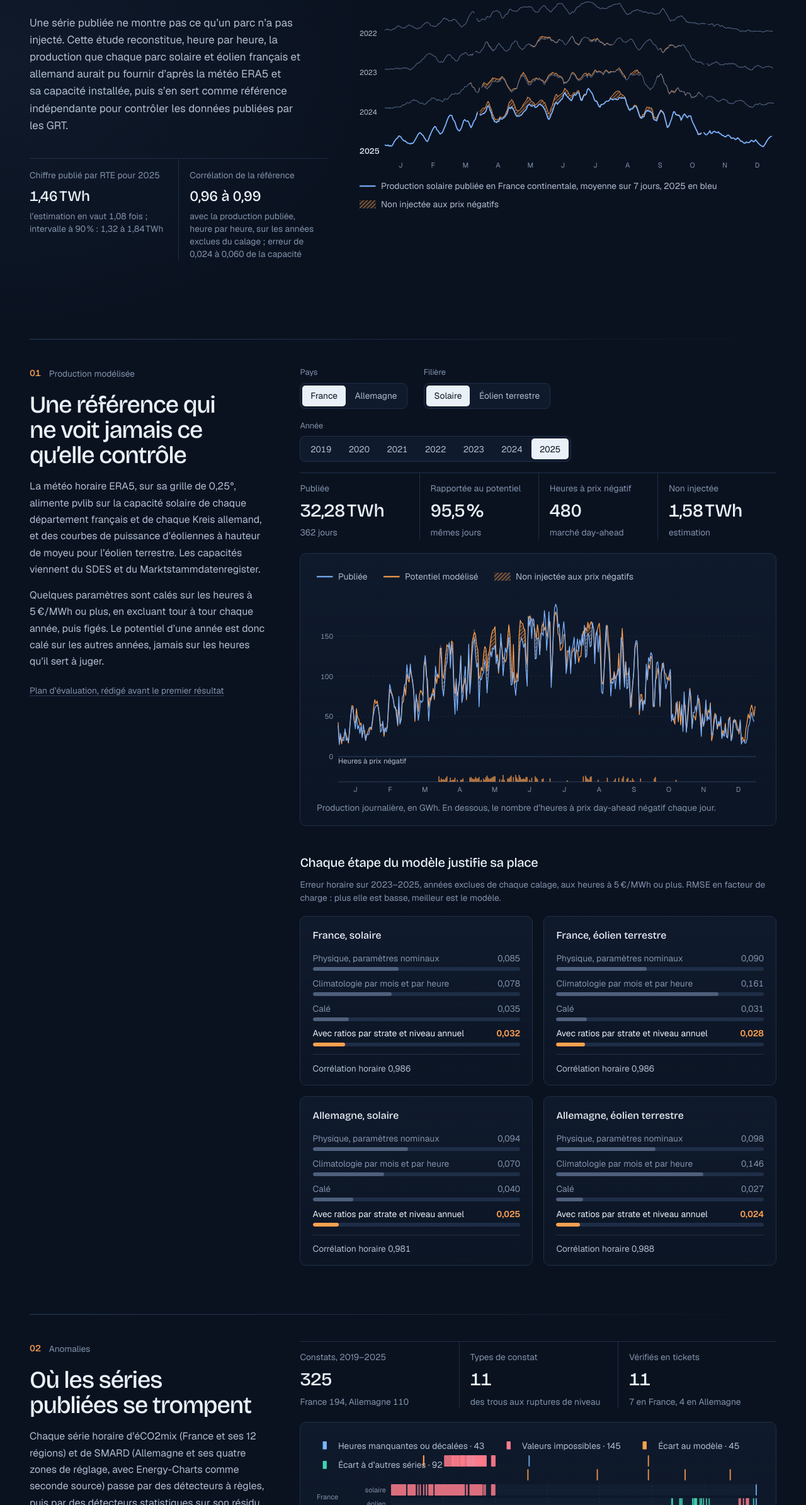
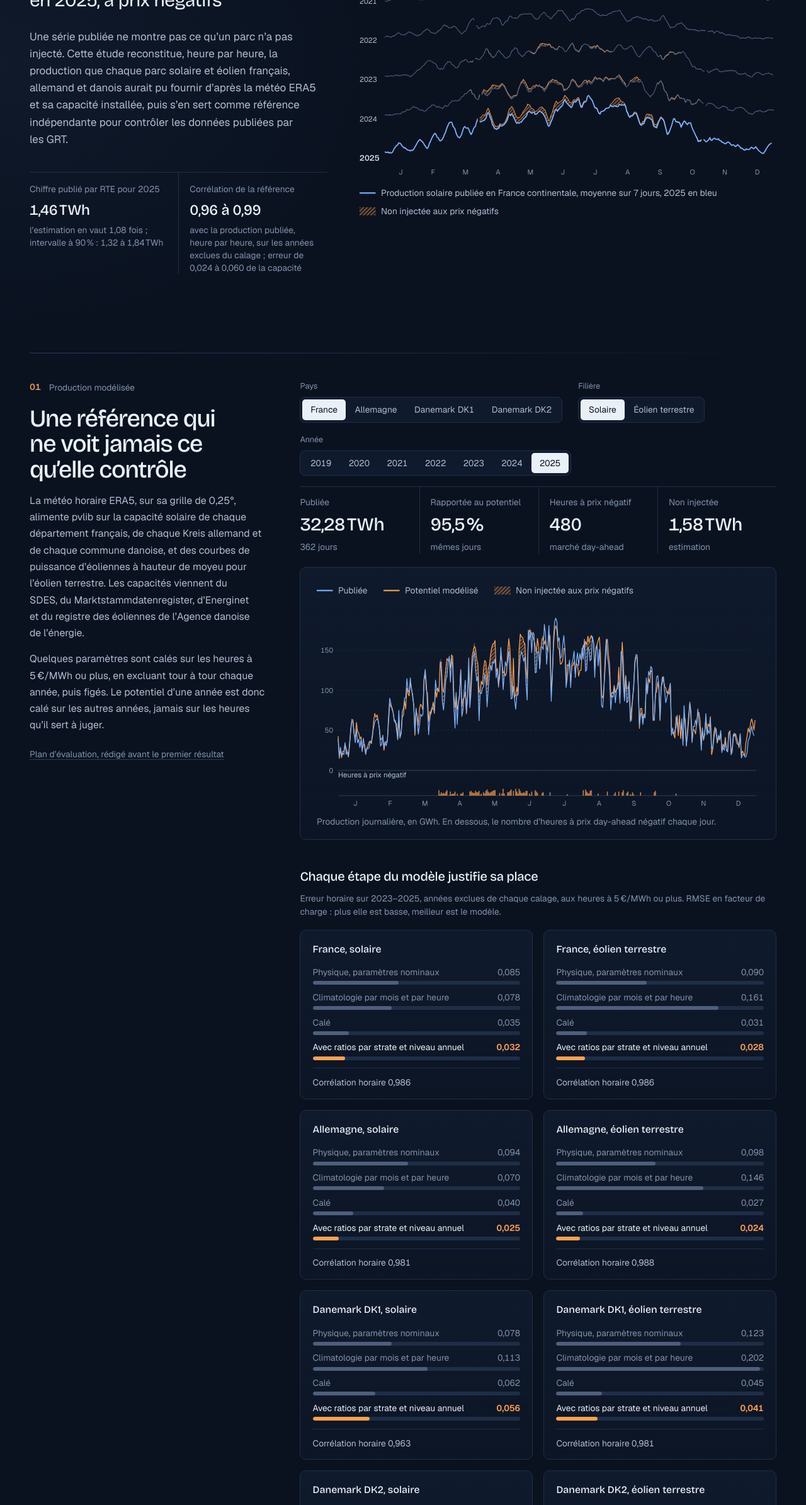
Before and after one commit to zkyasin/eu-solar-wind-audit, a plain HTML site: page site/index.html in a window 1280 px wide. Shown: the part 411-2800 px from the top of the page at 63% size. Drawn offline with Linux system fonts and the light colour scheme.

Commit message:
feat(site): add the Danish price areas to the chapters of the page

```diff
--- a/site/index.html
+++ b/site/index.html
@@ -4,7 +4,7 @@
   <meta charset="utf-8">
   <meta name="viewport" content="width=device-width, initial-scale=1, viewport-fit=cover">
   <title>EU Solar and Wind Audit · séries solaires et éoliennes publiées, contrôlées par un modèle météo</title>
-  <meta name="description" content="Une référence horaire, construite à partir de la météo, pour la production solaire et éolienne en France et en Allemagne de 2019 à 2025, qui sert à contrôler les séries publiées : qualité du modèle, anomalies, périmètre des séries et production non injectée aux prix négatifs.">
+  <meta name="description" content="Une référence horaire, construite à partir de la météo, pour la production solaire et éolienne en France, en Allemagne et au Danemark de 2019 à 2025, qui sert à contrôler les séries publiées : qualité du modèle, anomalies, périmètre des séries et production non injectée aux prix négatifs.">
   <meta name="theme-color" content="#0a1220">
   <script>
     // Applied before the first paint so a reader who chose daylight never sees the night.
@@ -65,12 +65,12 @@
   <main id="top">
     <section class="hero" aria-labelledby="headline">
       <div>
-        <p class="kicker">Solaire et éolien terrestre · France et Allemagne · 2019–2025</p>
+        <p class="kicker">Solaire et éolien terrestre · France, Allemagne et Danemark · 2019–2025</p>
         <h1 id="headline">
           <span class="headline-figure"><span class="figure" id="hero-figure">1,58</span><span class="unit">TWh</span></span>
           <span class="headline-period">de production solaire non injectée en France continentale en 2025, à prix négatifs</span>
         </h1>
-        <p class="lead">Une série publiée ne montre pas ce qu’un parc n’a pas injecté. Cette étude reconstitue, heure par heure, la production que chaque parc solaire et éolien français et allemand aurait pu fournir d’après la météo ERA5 et sa capacité installée, puis s’en sert comme référence indépendante pour contrôler les données publiées par les GRT.</p>
+        <p class="lead">Une série publiée ne montre pas ce qu’un parc n’a pas injecté. Cette étude reconstitue, heure par heure, la production que chaque parc solaire et éolien français, allemand et danois aurait pu fournir d’après la météo ERA5 et sa capacité installée, puis s’en sert comme référence indépendante pour contrôler les données publiées par les GRT.</p>
         <dl class="facts">
           <div>
             <dt>Chiffre publié par RTE pour 2025</dt>
@@ -97,7 +97,7 @@
       <div class="chapter-head">
         <p class="chapter-number">01 <span>Production modélisée</span></p>
         <h2 id="model-title">Une référence qui ne voit jamais ce qu’elle contrôle</h2>
-        <p class="intro">La météo horaire ERA5, sur sa grille de 0,25°, alimente pvlib sur la capacité solaire de chaque département français et de chaque Kreis allemand, et des courbes de puissance d’éoliennes à hauteur de moyeu pour l’éolien terrestre. Les capacités viennent du SDES et du Marktstammdatenregister.</p>
+        <p class="intro">La météo horaire ERA5, sur sa grille de 0,25°, alimente pvlib sur la capacité solaire de chaque département français, de chaque Kreis allemand et de chaque commune danoise, et des courbes de puissance d’éoliennes à hauteur de moyeu pour l’éolien terrestre. Les capacités viennent du SDES, du Marktstammdatenregister, d’Energinet et du registre des éoliennes de l’Agence danoise de l’énergie.</p>
         <p class="intro">Quelques paramètres sont calés sur les heures à 5&#8239;€/MWh ou plus, en excluant tour à tour chaque année, puis figés. Le potentiel d’une année est donc calé sur les autres années, jamais sur les heures qu’il sert à juger.</p>
         <a class="more" href="https://github.com/zkyasin/eu-solar-wind-audit/blob/main/docs/evaluation-plan.md">Plan d’évaluation, rédigé avant le premier résultat</a>
       </div>
@@ -137,7 +137,7 @@
       <div class="chapter-head">
         <p class="chapter-number">02 <span>Anomalies</span></p>
         <h2 id="anomalies-title">Où les séries publiées se trompent</h2>
-        <p class="intro">Chaque série horaire d’éCO2mix (France et ses 12 régions) et de SMARD (Allemagne et ses quatre zones de réglage, avec Energy-Charts comme seconde source) passe par des détecteurs à règles, puis par des détecteurs statistiques sur son résidu par rapport au modèle.</p>
+        <p class="intro">Chaque série horaire d’éCO2mix (France et ses 12 régions), de SMARD (Allemagne et ses quatre zones de réglage, avec Energy-Charts comme seconde source) et d’Energinet (zones de prix danoises DK1 et DK2) passe par des détecteurs à règles, puis par des détecteurs statistiques sur son résidu par rapport au modèle.</p>
         <p class="intro">Les seuils ont été fixés sur 2019–2022, avant toute lecture des années suivantes. Un constat n’est pas un défaut : chacun est soit vérifié sur les fichiers bruts et rédigé en ticket, soit écarté avec sa raison.</p>
         <a class="more" href="https://github.com/zkyasin/eu-solar-wind-audit/blob/main/docs/anomalies-2019-2025.md">Tous les constats et les tickets</a>
       </div>
@@ -149,7 +149,7 @@
           <figcaption>Chaque trait est un constat, de sa première à sa dernière heure. Dans chaque groupe, le solaire en haut et l’éolien en bas.</figcaption>
         </figure>
 
-        <h3>Quatre tickets, vérifiés sur les fichiers bruts</h3>
+        <h3>Six tickets, vérifiés sur les fichiers bruts</h3>
         <div class="tickets">
           <article class="ticket">
             <p class="ticket-id">FR-1 <span>éCO2mix, les 26 séries solaires et éoliennes</span></p>
@@ -170,6 +170,16 @@
             <p class="ticket-id">DE-4 <span>Solaire, TransnetBW, 12 avril 2019</span></p>
             <p class="ticket-figure">environ 3&#8239;GWh manquants</p>
             <p>Zéro de 16&#8239;h à 20&#8239;h dans la zone et dans le total national, qui reste égal à la somme de ses parties. Seul le modèle révèle le trou.</p>
+          </article>
+          <article class="ticket">
+            <p class="ticket-id">DK-1 <span>Solaire, DK1 et DK2, 17 août 2019</span></p>
+            <p class="ticket-figure">6 heures à zéro</p>
+            <p>De 15&#8239;h à 21&#8239;h, heure danoise, dans les deux zones de prix, alors que l’éolien et la consommation suivent leur cours. La Transparency Platform répète une même valeur sur ces heures : aucune des deux sources ne donne la production de l’après-midi.</p>
+          </article>
+          <article class="ticket">
+            <p class="ticket-id">DK-2 <span>Solaire autoconsommé, 17 juin au 14 août 2020</span></p>
+            <p class="ticket-figure">environ 2 heures d’avance</p>
+            <p>L’estimation d’autoconsommation d’Energinet devance la production mesurée dans les deux zones. L’après-midi, elle devient négative d’autant que la production mesurée, jusqu’à −213&#8239;MWh, et ramène le solaire publié à zéro bien avant le coucher du soleil.</p>
           </article>
         </div>
         <p class="note">Les conventions horaires sont contrôlées aussi : éCO2mix publie les mêmes lignes pour chaque jour local, comme le prévoit sa documentation, ce qui répète l’heure qui suit chaque passage à l’heure d’été et omet celle qui précède chaque passage à l’heure d’hiver. Les chiffres journaliers de cette page reposent sur des jours locaux, de 23 ou 25 heures aux changements d’heure.</p>
@@ -212,8 +222,9 @@
         <p class="chapter-number">04 <span>Écrêtement et modulation</span></p>
         <h2 id="modulation-title">Production non injectée aux prix négatifs</h2>
         <p class="intro">Sur les heures où le prix day-ahead est négatif, le potentiel moins la production publiée. Les intervalles à 90&#8239;% viennent d’un bootstrap par jours qui refait le calage et retire au sort la capacité et le ratio DC/AC.</p>
-        <p class="intro">La France est comparée aux volumes mensuels publiés par RTE, dont la méthode n’est pas publique : la concordance reproduit ses chiffres sans prouver ni l’un ni l’autre. L’Allemagne est comparée à l’écrêtement par le marché estimé par Hirth (2026).</p>
+        <p class="intro">La France est comparée aux volumes mensuels publiés par RTE, dont la méthode n’est pas publique : la concordance reproduit ses chiffres sans prouver ni l’un ni l’autre. L’Allemagne est comparée à l’écrêtement par le marché estimé par Hirth (2026). Le Danemark n’a pas de volume publié : ses estimations n’apparaissent qu’au-dessus de l’effet minimal détectable.</p>
         <a class="more" href="https://github.com/zkyasin/eu-solar-wind-audit/blob/main/docs/modulation-france.md">Verdict et limites pour la France</a>
+        <a class="more" href="https://github.com/zkyasin/eu-solar-wind-audit/blob/main/docs/modulation-denmark.md">Estimations et limites pour le Danemark</a>
       </div>
       <div class="chapter-body">
         <div class="controls">
@@ -239,13 +250,13 @@
       <div class="chapter-head">
         <p class="chapter-number">05 <span>Méthode</span></p>
         <h2 id="method-title">Conçue pour être relancée, et pour accueillir le pays suivant</h2>
-        <p class="intro">Une commande par étape, chacune enregistrant la version du code et de ses entrées à côté de ses tables. Un pays est un fichier de configuration : le Danemark et les Pays-Bas alimentent déjà la matrice du chapitre 03, et la Belgique, l’Espagne, le Portugal, l’Italie, l’Autriche et la Pologne suivront, chacun publié avec le niveau de preuve que permet le plan.</p>
+        <p class="intro">Une commande par étape, chacune enregistrant la version du code et de ses entrées à côté de ses tables. Un pays est un fichier de configuration : le Danemark est couvert sur les quatre axes, les Pays-Bas alimentent déjà la matrice du chapitre 03, et la Belgique, l’Espagne, le Portugal, l’Italie, l’Autriche et la Pologne suivront, chacun publié avec le niveau de preuve que permet le plan.</p>
         <a class="more" href="https://github.com/zkyasin/eu-solar-wind-audit#reproduce">Reproduire chaque chiffre</a>
       </div>
       <div class="chapter-body">
         <ol class="pipeline">
           <li><span>Entrées</span>Météo ERA5, capacités SDES et MaStR, éCO2mix, SMARD, Energy-Charts, Energinet, ENTSO-E, Eurostat, prix day-ahead</li>
-          <li><span>Modèle physique</span>pvlib par département ou Kreis, courbes de puissance par période de mise en service</li>
+          <li><span>Modèle physique</span>pvlib par département, Kreis ou commune danoise, courbes de puissance par période de mise en service</li>
           <li><span>Calage</span>Perte de Huber, une année exclue, calages figés sous un tag</li>
           <li><span>Contrôles</span>Détecteurs d’anomalies, matrice de périmètre, modulation avec bootstrap</li>
           <li><span>Publication</span>Tables, figures et données de cette page</li>
@@ -280,6 +291,8 @@
           <li>Allemagne, écrêtement par le marché : Hirth, L. (2026), <span lang="en">Do wind and solar curtail at negative electricity prices?</span>, arXiv 2609.10053v2.</li>
           <li>Energy-Charts.info, Fraunhofer ISE, CC BY 4.0.</li>
           <li>Source : Energinet (www.energidataservice.dk). CC BY 4.0.</li>
+          <li>Danemark, registre des éoliennes : Energistyrelsen (Agence danoise de l’énergie), Stamdataregister for vindkraftanlæg.</li>
+          <li>Communes danoises : © EuroGeographics pour les limites administratives (GISCO, LAU 2024).</li>
           <li>Source de publication : ENTSO-E Transparency Platform (transparency.entsoe.eu). Les valeurs présentées sont dérivées des données publiées.</li>
           <li>Source : Eurostat, nrg_bal_peh. Données modifiées par ce projet ; Eurostat n’est pas responsable des données modifiées.</li>
           <li lang="en">Contains modified Copernicus Climate Change Service information 2026. Neither the European Commission nor ECMWF is responsible for any use that may be made of the Copernicus information or data it contains.</li>
--- a/site/js/anomalies.js
+++ b/site/js/anomalies.js
@@ -52,7 +52,10 @@ const ROWS = [
   ["FR", "regional", "12 régions"],
   ["DE", "national", "Allemagne"],
   ["DE", "regional", "4 zones de réglage"],
+  ["DK1", "national", "Danemark DK1"],
+  ["DK2", "national", "Danemark DK2"],
 ];
+const NATIONAL = { FR: "France", DE: "Allemagne", DK1: "Danemark DK1", DK2: "Danemark DK2" };
 
 const START = Date.UTC(2019, 0, 1);
 const END = Date.UTC(2026, 0, 1);
@@ -69,16 +72,17 @@ function describe(series) {
     };
   }
   if (!technology) return { scope: null };
-  const name =
-    source === "odre"
-      ? area === "FR"
-        ? `${TECHNOLOGY[technology]}, France`
-        : `${TECHNOLOGY[technology]}, ${REGIONS[area.slice(3)]}`
-      : area === "DE"
-        ? `${TECHNOLOGY[technology]}, Allemagne`
-        : `${TECHNOLOGY[technology]}, ${area}`;
-  const national = area === "FR" || area === "DE";
-  return { scope: national ? "national" : "regional", name, technology };
+  const national = Object.hasOwn(NATIONAL, area);
+  const place = national
+    ? NATIONAL[area]
+    : source === "odre"
+      ? REGIONS[area.slice(3)]
+      : area;
+  return {
+    scope: national ? "national" : "regional",
+    name: `${TECHNOLOGY[technology]}, ${place}`,
+    technology,
+  };
 }
 
 export async function renderAnomalies() {
@@ -126,10 +130,10 @@ function renderReadout(findings) {
     [
       "Constats, 2019–2025",
       number(findings.length),
-      `France ${count("FR")}, Allemagne ${count("DE")}`,
+      `France ${count("FR")}, Allemagne ${count("DE")}, Danemark ${count("DK1") + count("DK2")}`,
     ],
     ["Types de constat", String(Object.keys(KINDS).length), "des trous aux ruptures de niveau"],
-    ["Vérifiés en tickets", "11", "7 en France, 4 en Allemagne"],
+    ["Vérifiés en tickets", "14", "7 en France, 4 en Allemagne, 3 au Danemark"],
   ];
   document
     .getElementById("anomaly-readout")
@@ -249,7 +253,7 @@ function drawTimeline(findings, width) {
       height,
       viewBox: `0 0 ${width} ${height}`,
       role: "img",
-      "aria-label": `${findings.length} constats des détecteurs dans les séries solaires et éoliennes de France et d’Allemagne, de 2019 à 2025, par groupe de séries et par type.`,
+      "aria-label": `${findings.length} constats des détecteurs dans les séries solaires et éoliennes de France, d’Allemagne et du Danemark, de 2019 à 2025, par groupe de séries et par type.`,
     },
     [
       grid,
--- a/site/js/data.js
+++ b/site/js/data.js
@@ -28,6 +28,11 @@ export async function daily(country, technology) {
   }));
 }
 
-export const COUNTRIES = { FR: "France", DE: "Allemagne" };
+export const COUNTRIES = {
+  FR: "France",
+  DE: "Allemagne",
+  DK1: "Danemark DK1",
+  DK2: "Danemark DK2",
+};
 export const TECHNOLOGIES = { solar: "Solaire", wind_onshore: "Éolien terrestre" };
 export const YEARS = [2019, 2020, 2021, 2022, 2023, 2024, 2025];
--- a/site/js/model.js
+++ b/site/js/model.js
@@ -19,6 +19,20 @@ import {
 
 const state = { country: "FR", technology: "solar", year: "2025" };
 
+/** A link can open the chapter on a series, such as ?country=DK1&technology=solar&year=2025. */
+function fromLink() {
+  const params = new URLSearchParams(location.search);
+  const choices = {
+    country: COUNTRIES,
+    technology: TECHNOLOGIES,
+    year: Object.fromEntries(YEARS.map((year) => [year, year])),
+  };
+  for (const [name, values] of Object.entries(choices)) {
+    const value = params.get(name);
+    if (value !== null && Object.hasOwn(values, value)) state[name] = value;
+  }
+}
+
 const LADDER = [
   ["raw", "Physique, paramètres nominaux"],
   ["climatology", "Climatologie par mois et par heure"],
@@ -27,6 +41,7 @@ const LADDER = [
 ];
 
 export async function renderModel() {
+  fromLink();
   const quality = await load("quality.json");
   renderLadder(quality);
 
@@ -242,12 +257,9 @@ function drawDaily(rows, width) {
 }
 
 function renderLadder(quality) {
-  const series = [
-    ["FR", "solar"],
-    ["FR", "wind_onshore"],
-    ["DE", "solar"],
-    ["DE", "wind_onshore"],
-  ];
+  const series = Object.keys(COUNTRIES).flatMap((country) =>
+    Object.keys(TECHNOLOGIES).map((technology) => [country, technology]),
+  );
   const scope = quality.filter((row) => row.period === "2023-2025");
   const largest = Math.max(...scope.map((row) => row.rmse_cf));
   const container = document.getElementById("model-ladder");
--- a/site/js/modulation.js
+++ b/site/js/modulation.js
@@ -5,6 +5,14 @@ import { energy, number, THIN } from "./format.js";
 import { html, linear, options, paint, responsive, svg, ticks } from "./plot.js";
 
 const REFERENCES = { FR: "RTE", DE: "Hirth (2026)" };
+const CAPTIONS = {
+  FR: "Production non injectée chaque année, en GWh. Aucun prix négatif en France en 2022, et la série éolienne française de 2023 inclut l’éolien en mer.",
+  DE: "Production non injectée chaque année, en GWh. Les volumes éoliens de Hirth incluent l’éolien en mer.",
+};
+// Without a published volume, the plan shows a year only above its minimal detectable effect.
+const UNREFERENCED =
+  "Production non injectée chaque année, en GWh. Aucun volume n’est publié pour le Danemark : une année n’apparaît que si son estimation dépasse l’effet minimal détectable.";
+const REFERENCE_KEYS = { FR: "Volume publié par RTE", DE: "Écrêtement par le marché, Hirth (2026)" };
 
 /** The verdicts of the evaluation plan, as the data documents name them. */
 const VERDICTS = { "concordant in volume only": "Concordant en volume seulement" };
@@ -34,12 +42,11 @@ export async function renderModulation() {
     for (const draw of draws) draw();
     renderReadout(runs, country);
     renderVerdict(runs, country);
-    document.getElementById("modulation-caption").textContent =
-      country === "FR"
-        ? "Production non injectée chaque année, en GWh. Aucun prix négatif en France en 2022, et la série éolienne française de 2023 inclut l’éolien en mer."
-        : "Production non injectée chaque année, en GWh. Les volumes éoliens de Hirth incluent l’éolien en mer.";
-    document.getElementById("modulation-reference-key").textContent =
-      country === "FR" ? "Volume publié par RTE" : "Écrêtement par le marché, Hirth (2026)";
+    document.getElementById("modulation-caption").textContent = CAPTIONS[country] ?? UNREFERENCED;
+    const key = document.getElementById("modulation-reference-key");
+    key.textContent = REFERENCE_KEYS[country] ?? "";
+    // The legend items are laid out with flex, which outranks the hidden attribute.
+    key.closest("li").style.display = Object.hasOwn(REFERENCE_KEYS, country) ? "" : "none";
   };
   options("modulation-country", COUNTRIES, country, (value) => {
     country = value;
@@ -162,12 +169,14 @@ function latest(runs, country, technology) {
 function renderReadout(runs, country) {
   const cells = Object.keys(TECHNOLOGIES).map((technology) => {
     const { period } = latest(runs, country, technology);
+    const label = `${TECHNOLOGIES[technology]}, ${YEARS.at(-1)}`;
+    if (!period) return [label, "non concluant", "sous l’effet minimal détectable"];
     const reference = period.reference_gwh;
     const detail =
       reference === null
         ? "sans référence"
         : `${REFERENCES[country]} ${energy(reference)}, ratio ${number(period.estimate_gwh / reference, 2)}`;
-    return [`${TECHNOLOGIES[technology]}, ${YEARS.at(-1)}`, energy(period.estimate_gwh), detail];
+    return [label, energy(period.estimate_gwh), detail];
   });
   document
     .getElementById("modulation-readout")
@@ -205,6 +214,22 @@ function renderVerdict(runs, country) {
     );
     return;
   }
+  if (country !== "DE") {
+    node.replaceChildren(
+      html("p", { class: "verdict-title" }, ["Pas de référence publiée pour le Danemark"]),
+      html("p", {}, [
+        "Sans volume à comparer, le plan ne publie une estimation danoise que si elle dépasse " +
+          "l’effet minimal détectable. Dans DK1, le solaire non injecté passe de 22 à 42" +
+          `${THIN}% du potentiel des heures à prix négatif entre 2023 et 2025, soit ` +
+          `0,30${THIN}TWh en 2025 : une part de cette taille cadre avec des centrales au sol ` +
+          "qui s’arrêtent quand le prix devient négatif, sans que l’estimation puisse la séparer " +
+          "des congestions du réseau. L’éolien terrestre de DK1 retient 22 à 26" +
+          `${THIN}% de son potentiel. DK2 n’atteint l’effet minimal détectable que pour le ` +
+          "solaire en 2025 et l’éolien terrestre en 2024.",
+      ]),
+    );
+    return;
+  }
   node.replaceChildren(
     html("p", { class: "verdict-title" }, [
       "Pas de verdict pour l’Allemagne, comme le prévoit le plan",
```
Also changed, not shown: 1 other file.
